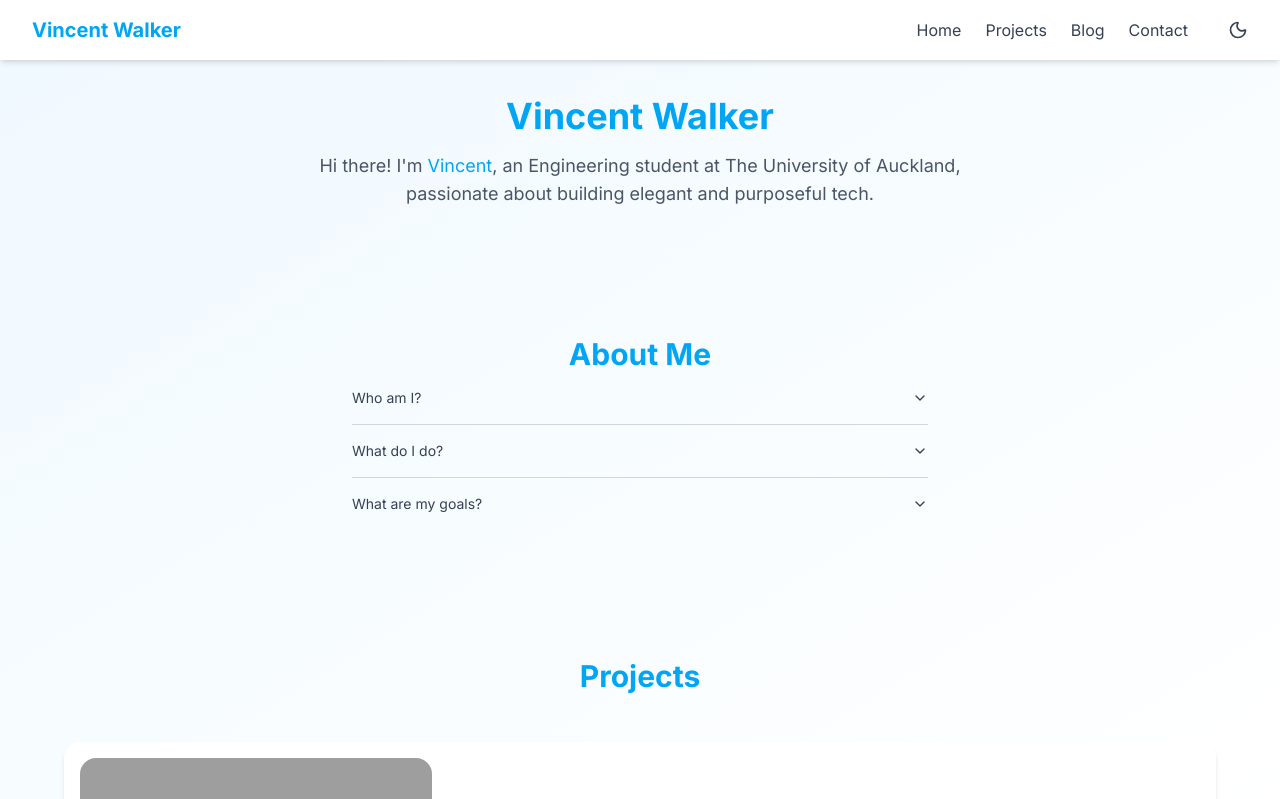
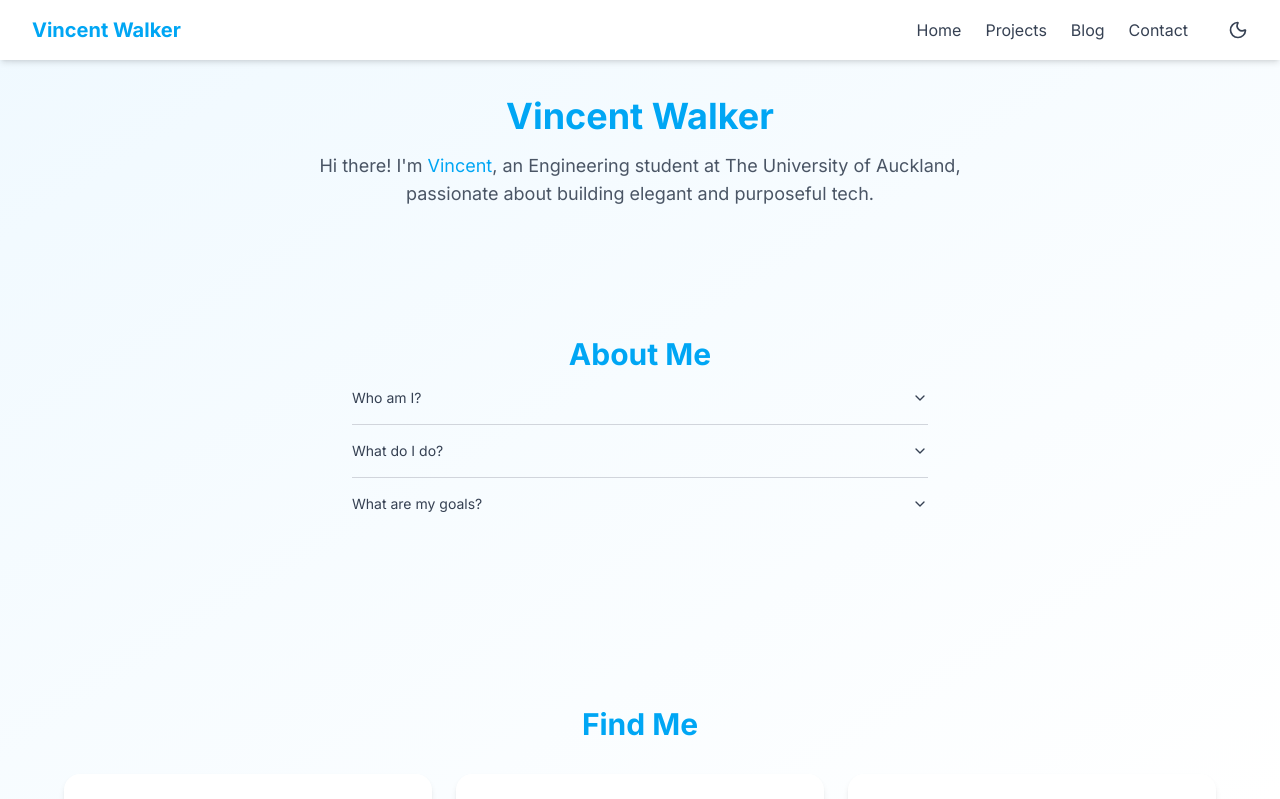
Before and after one commit to basicallycommits/basicallywebsite, a Next.js app: page / in a window 1280 px wide. Shown: the top 799 px of the page. Built offline with nearby package versions, Linux system fonts and the light colour scheme; grey boxes are pictures that could not be loaded.

Commit message:
move projects to projectspage

```diff
--- a/src/app/page.tsx
+++ b/src/app/page.tsx
@@ -1,6 +1,5 @@
 import { Hero } from "@/app/components/Hero";
 import { About } from "@/app/components/About";
-import { Projects } from "@/app/components/Projects";
 import { FindMe } from "@/app/components/FindMe";
 import { Contact } from "@/app/components/Contact";
 import { GlobalBackground } from "@/app/components/GlobalBackground";
@@ -12,7 +11,6 @@ const Home = () => {
       <Hero />
       <main className="px-4 sm:px-6 lg:px-8">
         <About />
-        <Projects />
         <FindMe />
       </main>
       <Contact />
--- a/src/app/projects/page.tsx
+++ b/src/app/projects/page.tsx
@@ -1,4 +1,11 @@
-const Projects = () => {
-  return <h1 className="heading h1">Projects</h1>;
+import { Projects } from "@/app/components/Projects";
+
+const ProjectsPage = () => {
+  return (
+    <div>
+      <h1 className="heading h1">Projects</h1>
+      <Projects />
+    </div>
+  );
 };
-export default Projects;
+export default ProjectsPage;
```
